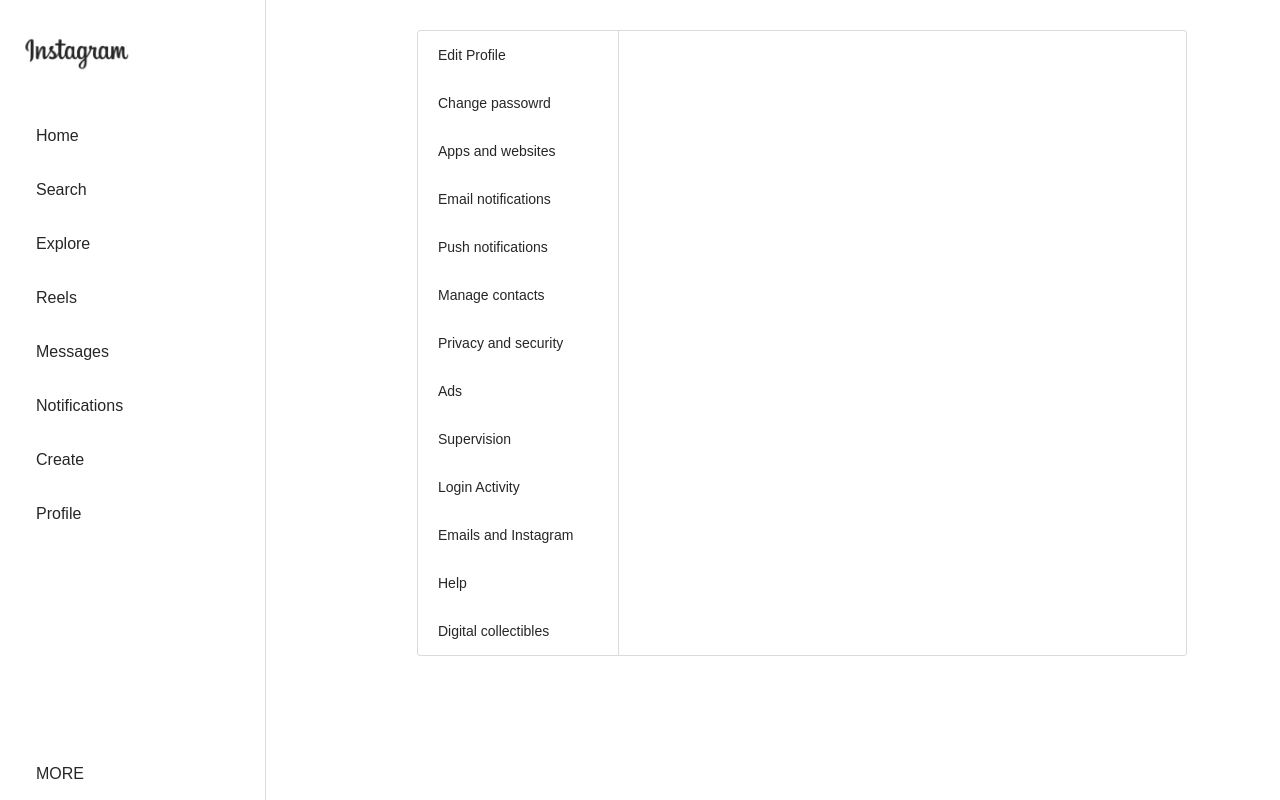
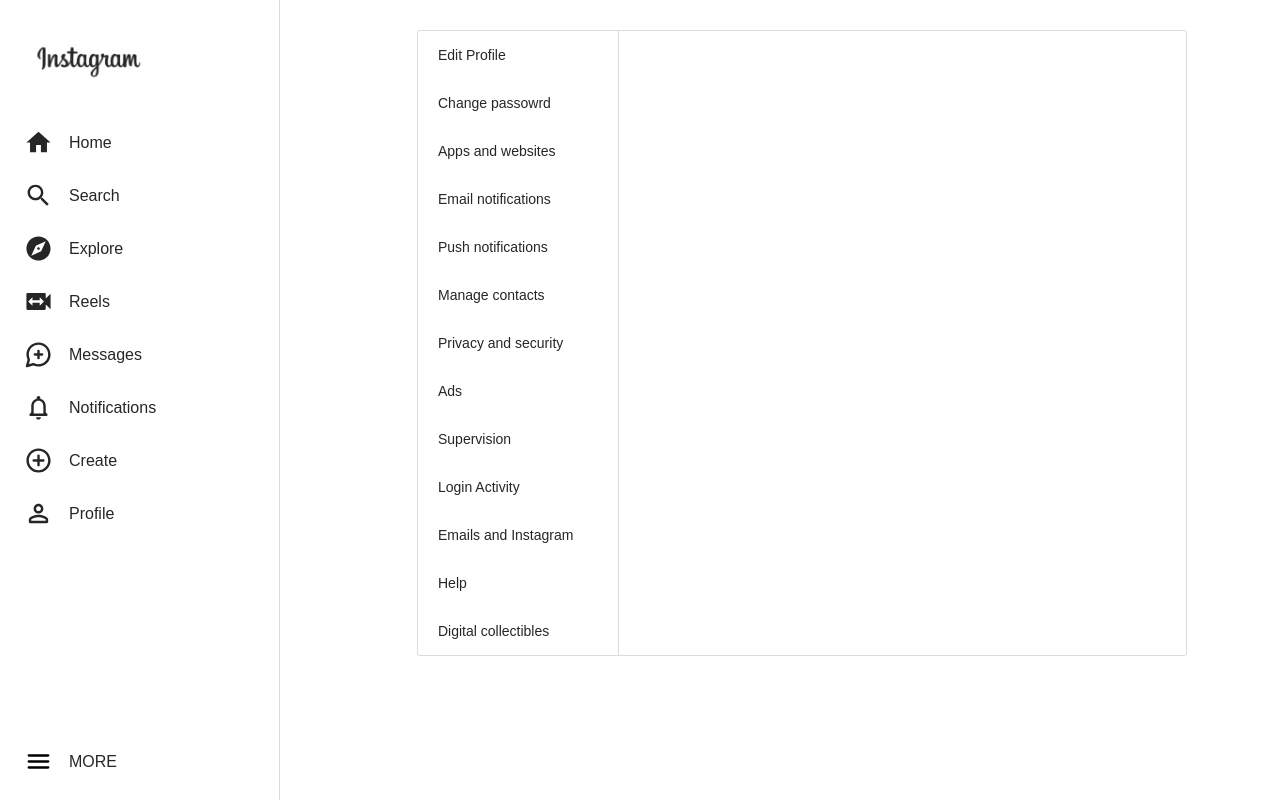
Before and after one commit to Alishabab62/instagram-reels, a React (Create React App) app: page /main/profile/edit in a window 1280 px wide. Built offline with nearby package versions, Linux system fonts and the light colour scheme.

Commit message:
explore complete and icons added

```diff
--- a/src/App.js
+++ b/src/App.js
@@ -7,17 +7,19 @@
 import EditProfile from './components/EditProfile'
 import Reels from './components/Reels'
 import Profile from './components/Profile'
+import Explore from './components/Explore'
 export default class App extends Component {
   render() {
     return (
       <BrowserRouter>
         <Routes>
-          <Route path='/' element = {<Login/>}> </Route>
-          <Route path='/main' element = {<PrivateRoute><MainPage/></PrivateRoute>}> </Route>
+          <Route path='/main' element = {<Login/>}> </Route>
+          <Route path='/' element = {<PrivateRoute><MainPage/></PrivateRoute>}> </Route>
           <Route path='/signup' element = {<SignUp />}> </Route>
           <Route path='/main/profile/edit' element={<EditProfile/>}></Route>
           <Route path={'/main/reels'} element={<Reels/>}></Route>
           <Route path={'/main/profile'} element={<Profile/>}></Route>
+          <Route path={'/main/explore'} element={<Explore/>}> </Route>
         </Routes>
       </BrowserRouter>
     )
--- /dev/null
+++ b/src/components/Explore.js
@@ -0,0 +1,43 @@
+import React, { Component } from "react";
+import { database } from "../firesbase";
+import { getDocs } from "firebase/firestore";
+
+import Sidebar from "./Sidebar";
+export default class Explore extends Component {
+  constructor() {
+    super();
+    this.state = {
+      posts: [],
+    };
+  }
+  componentDidMount() {
+    getDocs(database.posts)
+      .then((res) => {
+        this.setState({
+          posts: res.docs,
+        });
+      })
+      .catch((error) => {
+        console.error(error);
+      });
+  }
+  render() {
+    return (
+      <div>
+        <Sidebar />
+        <div className="main-explore-wrapper">
+          <div className="wrapper">
+            {this.state.posts.map((item) => {
+              const data = item.data();
+              return (
+                <div className="child">
+                  <video src={data.uUrl} controls></video>
+                </div>
+              );
+            })}
+          </div>
+        </div>
+      </div>
+    );
+  }
+}
--- a/src/components/Like.js
+++ b/src/components/Like.js
@@ -1,8 +1,8 @@
 import React, { Component } from 'react'
-import FavoriteBorderIcon from '@mui/icons-material/FavoriteBorder';
+import FavoriteIcon from '@mui/icons-material/Favorite';
 import {updateDoc , doc} from 'firebase/firestore'
 import {  fstore } from '../firesbase';
-
+import FavoriteBorderIcon from '@mui/icons-material/FavoriteBorder';
 export default class Like extends Component {
     constructor(){
         super()
@@ -51,7 +51,7 @@
         return (
             <div>
                 {
-                    this.state.like === true ? <FavoriteBorderIcon style={{fontSize:"35px" , color:"red"}} onClick = {this.handleLike}/> : <FavoriteBorderIcon style={{fontSize:"35px" , }} onClick = {this.handleLike}/>
+                    this.state.like === true ? <FavoriteIcon style={{fontSize:"35px" , color:"red"}} onClick = {this.handleLike}/> : <FavoriteBorderIcon style={{fontSize:"35px" , }}  onClick = {this.handleLike}/>
                 }
                 <p>{this.state.likeCount}</p>
             </div>
--- a/src/components/Reels.js
+++ b/src/components/Reels.js
@@ -53,7 +53,6 @@
    next.scrollIntoView();
    next.childNodes[0].childNodes[0].autoplay = true;
    next.childNodes[0].childNodes[0].currentTime = 0;
-   console.log(next.childNodes[0].childNodes[0].autoplay)
    e.target.mute = true;
  }
 }
@@ -64,7 +63,6 @@
         <div className="main-reels-wrapper">
           {this.state.posts.map((item) => {
             const data = item.data();
-            // console.log(data)
             return (
               <div className="reels-wrapper" key={data.pId} ref={this.containerRef}>
                 <div>
--- a/src/components/Sidebar.js
+++ b/src/components/Sidebar.js
@@ -1,15 +1,24 @@
-import React, { Component } from 'react'
+import React, { Component } from "react";
 import Logo from "../images/instagramlogo.jpg";
 import LogoutComponent from "../components/LogoutComponent";
 import { Link } from "react-router-dom";
 import Button from "../components/Button";
+import HomeIcon from "@mui/icons-material/Home";
+import SearchIcon from "@mui/icons-material/Search";
+import ExploreIcon from "@mui/icons-material/Explore";
+import SwitchVideoIcon from "@mui/icons-material/SwitchVideo";
+import MapsUgcRoundedIcon from "@mui/icons-material/MapsUgcRounded";
+import NotificationsNoneRoundedIcon from "@mui/icons-material/NotificationsNoneRounded";
+import AddCircleOutlineRoundedIcon from "@mui/icons-material/AddCircleOutlineRounded";
+import PermIdentityRoundedIcon from "@mui/icons-material/PermIdentityRounded";
+import MenuRoundedIcon from "@mui/icons-material/MenuRounded";
 export default class Sidebar extends Component {
   constructor() {
     super();
     this.state = {
       logoutContainer: false,
-          createContainer:false,
-          handleFeed:true
+      createContainer: false,
+      handleFeed: true,
     };
   }
   handleLogoutContainer = () => {
@@ -17,57 +26,92 @@
       logoutContainer: !this.state.logoutContainer,
     });
   };
-      handleCreateComponent = ()=>{
+  handleCreateComponent = () => {
     this.setState({
-          createContainer:!this.state.createContainer
-        })
-      }
-
+      createContainer: !this.state.createContainer,
+    });
+  };
 
   moreButton = {
     border: "none",
     backgroundColor: "transparent",
-        margin: "7px 12px 5px 24px",
+    marginLeft: "16px",
     color: "rgb(38, 38, 38)",
     fontSize: "16px",
     fontWeight: "400",
     lineHeight: "24px",
     cursor: "pointer",
-        width: "80%",
-        padding: "9px 5px 9px 12px",
-        borderRadius: "20px",
+    // padding: "9px 5px 9px 12px",
+    borderRadius: "24px",
     transition: "background-color 0.3s",
-        textAlign: "left"
-      }
+    textAlign: "left",
+  };
   render() {
     return (
       <>
         <div className="side-bar">
           <div className="tab-wrapper">
-            <Link to="/main">
+            <Link to="/">
               <img src={Logo} alt="logo" />
             </Link>
-            <Link to="/main">
-            <Button title={"Home"}  />
+            <div>
+              <Link to="/">
+                <HomeIcon />
+                <Button title={"Home"} />
               </Link>
+            </div>
+            <div>
+              <Link>
+                <SearchIcon />
                 <Button title={"Search"} />
+              </Link>
+            </div>
+            <div>
+              <Link to="/main/explore">
+                <ExploreIcon />
                 <Button title={"Explore"} />
-            <Link to='/main/reels'>
-            <Button title={"Reels"} />
               </Link>
-            <Button title={"Messages"} />
+            </div>
+            <div>
+              <Link to="/main/reels">
+                <SwitchVideoIcon /> <Button title={"Reels"} />
+              </Link>
+            </div>
+            <div>
+              <Link>
+                <MapsUgcRoundedIcon /> <Button title={"Messages"} />
+              </Link>
+            </div>
+            <div>
+              <Link>
+                <NotificationsNoneRoundedIcon />{" "}
                 <Button title={"Notifications"} />
+              </Link>
+            </div>
+            <div>
+              <Link>
+                <AddCircleOutlineRoundedIcon />{" "}
                 <Button title={"Create"} fun={this.props.fun} />
-            <Link to='/main/profile'>
+              </Link>
+            </div>
+            <div>
+              <Link to="/main/profile">
+                <PermIdentityRoundedIcon />
                 <Button title={"Profile"} fun={this.handleProfile} />
               </Link>
             </div>
+          </div>
           {this.state.logoutContainer ? <LogoutComponent /> : ""}
-          <Button  style={this.moreButton} title={"MORE"}
+          <div style={{display:"flex" , alignItems:"center" , width:"80%" , padding:"12px" , marginBottom:"20px"}}>
+            <MenuRoundedIcon style={{height:"29px" , width:"29px"}} />
+            <Button
+              style={this.moreButton}
+              title={"MORE"}
               fun={this.handleLogoutContainer}
-         / >
+            />
+          </div>
         </div>
       </>
-    )
+    );
   }
 }
--- a/src/css/MainPage.css
+++ b/src/css/MainPage.css
@@ -10,10 +10,11 @@
   top: 0px;
   height: 100vh;
   position: fixed;
-  width: 265px;
+  width: 255px;
   font-family: -apple-system, BlinkMacSystemFont, "Segoe UI", Roboto, Helvetica,
     Arial, sans-serif;
   z-index: 1;
+  padding: 8px 12px 20px 12px;
 }
 .side-bar .tab-wrapper {
   display: flex;
@@ -29,19 +30,31 @@
 .side-bar .tab-wrapper button {
   border: none;
   background-color: transparent;
-  margin: 7px 12px 5px 24px;
+  margin-left: 16px;
   color: rgb(38, 38, 38);
   font-size: 16px;
   font-weight: 400;
   line-height: 24px;
   cursor: pointer;
-  width: 80%;
-  padding: 9px 5px 9px 12px;
-  border-radius: 20px;
-  transition: background-color 0.3s;
   text-align: left;
 }
-.side-bar button:hover {
+.side-bar .tab-wrapper >div{
+  width: 80%;
+  border-radius: 24px;
+  transition: background-color 0.3s;
+}
+.side-bar .tab-wrapper > div > a{
+  display: flex;
+  align-items: center;
+  text-decoration: none;
+  padding: 12px;
+}
+.side-bar .tab-wrapper > div svg{
+  color: rgb(38, 38, 38);
+  height: 29px;
+  width: 29px;
+}
+.side-bar .tab-wrapper >div:hover {
   background-color: rgba(219, 219, 219, 0.266);
 }
 
@@ -244,21 +257,7 @@
   width: 35px;
   cursor: pointer;
 }
-/* .more-button {
-  border: none;
-  background-color: transparent;
-  margin: 7px 12px 5px 24px;
-  color: rgb(38, 38, 38);
-  font-size: 16px;
-  font-weight: 400;
-  line-height: 24px;
-  cursor: pointer;
-  width: 80%;
-  padding: 9px 5px 9px 12px;
-  border-radius: 20px;
-  transition: background-color 0.3s;
-  text-align: left;
-} */
+
 
 .create-wrapper {
   position: absolute;
@@ -278,9 +277,14 @@
   top: 50%;
   transform: translate(-50%, -50%);
   border-radius: 20px;
+
 }
 .create-wrapper .input-wrapper input[type="file"] {
-  /* background-color: #0095f6; */
+  /* position: absolute; */
+  /* top: 0px; */
+  /* right: 0px; */
+  /* bottom: 0px; */
+  cursor: pointer;
   height: 40px;
   width: 300px;
   /* border-radius: 10px; */
@@ -488,3 +492,27 @@
   top: 20px;
   font-size: 30px;
 }
+.main-explore-wrapper{
+  height: 50px;
+  width: calc(100% - 280px);
+  position: absolute;
+  right: 0px;
+  z-index: 5;
+  display: flex;
+  justify-content: center;
+}
+.main-explore-wrapper .wrapper{
+  width: 75%;
+  margin-top: 30px;
+  display: grid;
+  gap: 25px;
+  grid-template-columns: 293px 293px 293px;
+}
+.main-explore-wrapper .wrapper .child{
+  height: 293px;
+}
+
+.main-explore-wrapper .wrapper video{
+  height: 100%;
+  width: 100%;
+}
```
Also changed, not shown: src/components/Feed.js (+23 -7 lines), src/firesbase.js (line endings or trailing spaces). Lines whose indentation alone changed are shown as unchanged.
